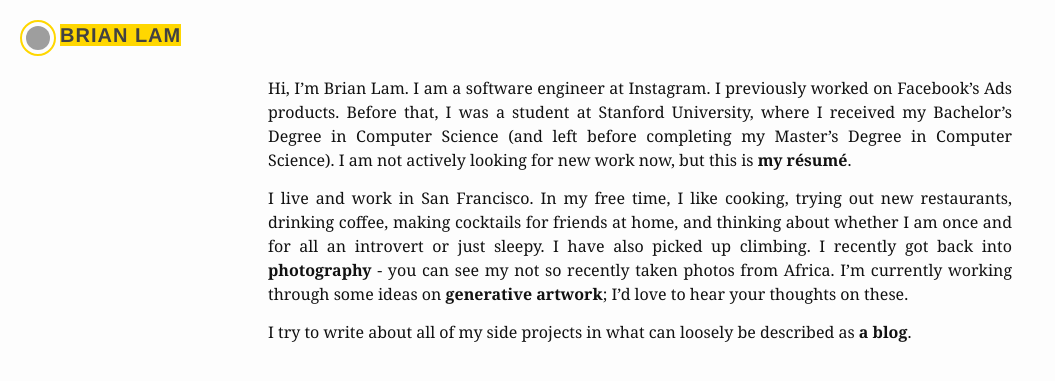
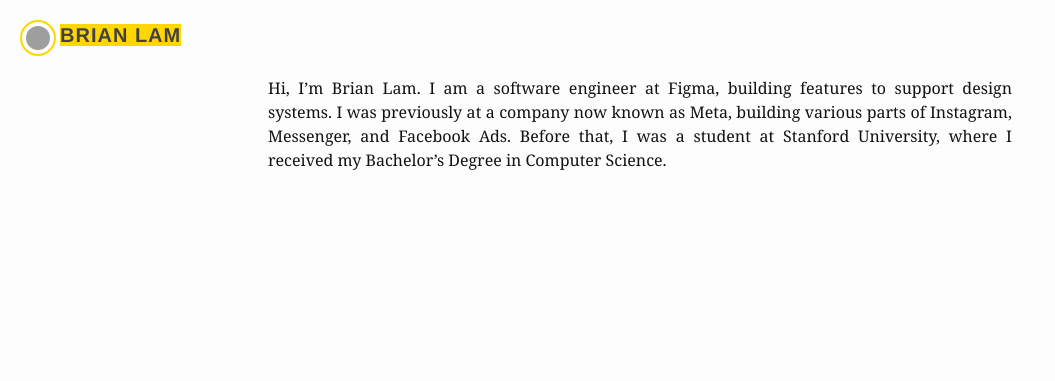
Before and after one commit to lambrian/lambrian.github.io, a Jekyll site: the page built from index.md, in a window 1280 px wide. Shown: the top 381 px of the page, without its empty margins (0-1055 px from the left). Built offline with Jekyll 4.4.1, drawn with Linux system fonts in a browser that asks for light colours; grey boxes are pictures that could not be loaded.

Commit message:
cleanup bio

```diff
--- a/index.md
+++ b/index.md
@@ -1,19 +1,8 @@
 ---
 layout: default
 ---
-Hi, I'm Brian Lam. I am a software engineer at Instagram. I previously worked
-on Facebook's Ads products. Before that, I was a
+Hi, I'm Brian Lam. I am a software engineer at Figma, building features to
+support design systems. I was previously at a company now known as Meta,
+building various parts of Instagram, Messenger, and Facebook Ads. Before that, I was a
 student at Stanford University, where I received my Bachelor's Degree in
-Computer Science (and left before completing my Master's Degree in Computer Science).
-I am not actively looking for new work now, but this is [my résumé](/me).
-
-I live and work in San Francisco. In my free time, I like cooking, trying out
-new restaurants, drinking coffee, making cocktails for friends at home, and
-thinking about whether I am once and for all an introvert or just sleepy. I
-have also picked up climbing. I recently got back into [photography](/photos) - you can
-see my not so recently taken photos from Africa. I'm currently
-working through some ideas on [generative artwork](/generative_art); I'd love
-to hear your thoughts on these.
-
-I try to write about all of my side projects in what can loosely be described as
-[a blog](/blog).
+Computer Science.
```
